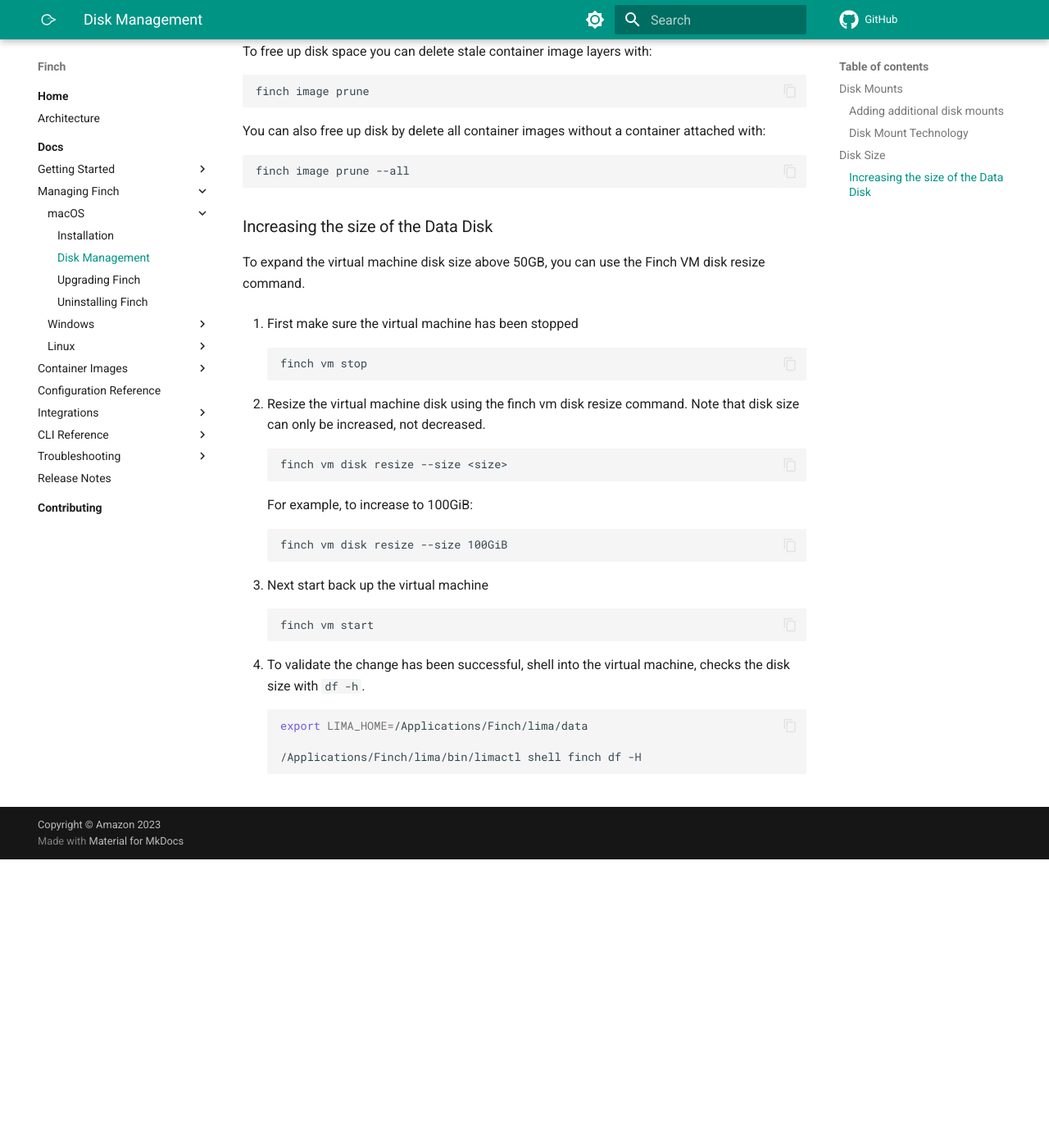
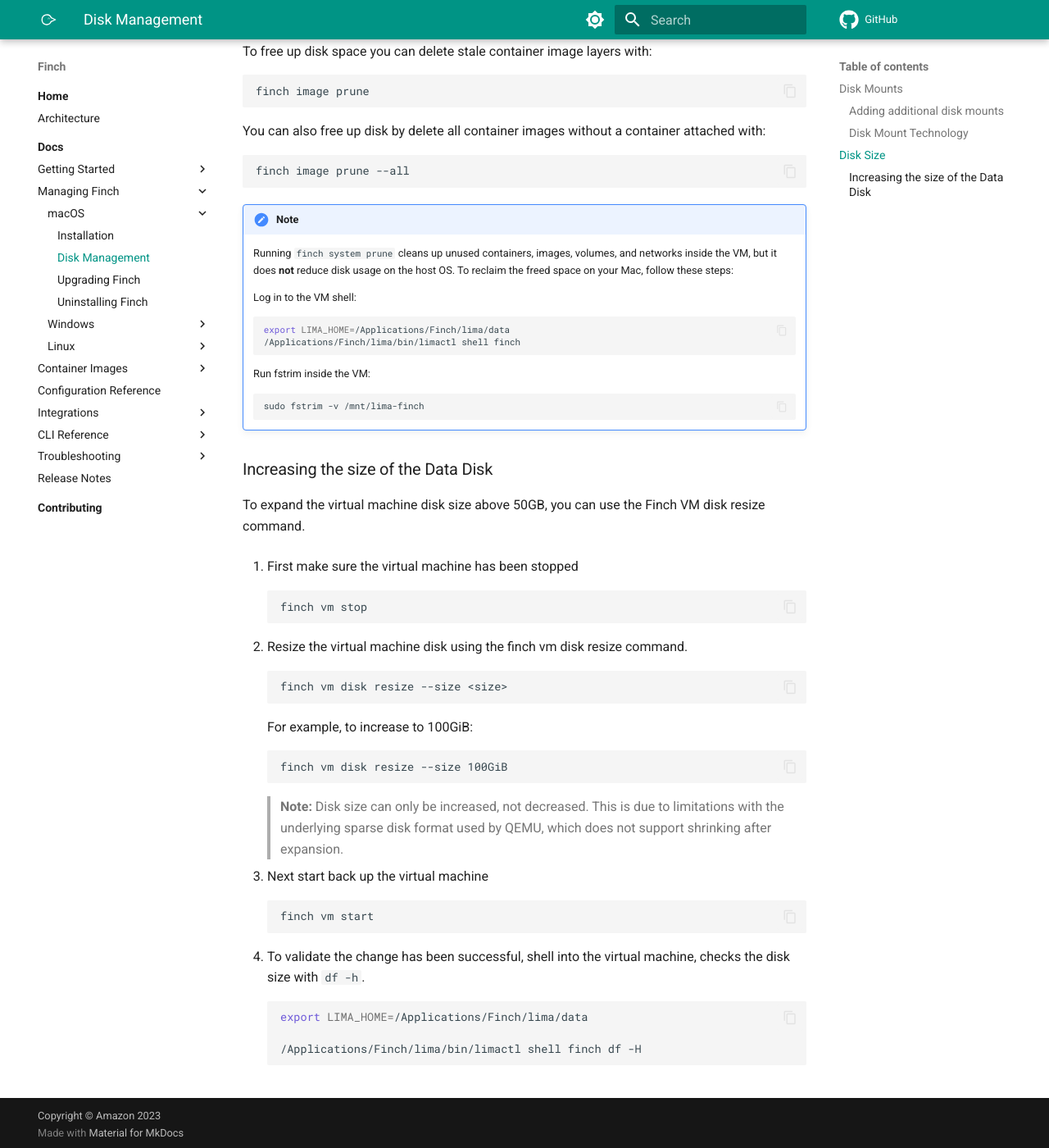
Before and after one commit to runfinch/finch-website, an MkDocs documentation site: the page built from docs/docs/managing-finch/macos/disk-management.md, in a window 1280 px wide and 1400 px high, scrolled down 2262 px. Shown: the whole window at 82% size. Built offline with MkDocs 1.6.1 and Material for MkDocs 9.7.7, drawn with Linux system fonts in a browser that asks for light colours; comment, search, counter and statistics services are not loaded; before the commit the page ends 3310 px from its top, so only the background shows below that.

Commit message:
add info on reclaiming space on host OS after prune
Signed-off-by: Subash Kotha <subash.kotha2@gmail.com>

````diff
--- a/docs/docs/managing-finch/macos/disk-management.md
+++ b/docs/docs/managing-finch/macos/disk-management.md
@@ -123,6 +123,23 @@
 finch image prune --all
 ```
 
+!!! note
+      Running `finch system prune` cleans up unused containers, images, volumes, and networks inside the VM, but it
+      does **not** reduce disk usage on the host OS. To reclaim the freed space on your Mac, follow these steps:
+
+    Log in to the VM shell:
+
+    ```bash
+    export LIMA_HOME=/Applications/Finch/lima/data
+    /Applications/Finch/lima/bin/limactl shell finch
+    ```
+
+    Run fstrim inside the VM:
+
+    ```bash
+    sudo fstrim -v /mnt/lima-finch
+    ```
+
 ### Increasing the size of the Data Disk
 
 To expand the virtual machine disk size above 50GB, you can use the Finch VM disk resize command.
@@ -134,7 +151,6 @@
     ```
 
 2. Resize the virtual machine disk using the finch vm disk resize command.
-   Note that disk size can only be increased, not decreased.
 
     ```bash
     finch vm disk resize --size <size>
@@ -145,6 +161,8 @@
     ```bash
     finch vm disk resize --size 100GiB
     ```
+   > **Note:** Disk size can only be increased, not decreased. This is due to limitations with the underlying sparse
+   disk format used by QEMU, which does not support shrinking after expansion.
 
 3. Next start back up the virtual machine
 
````
